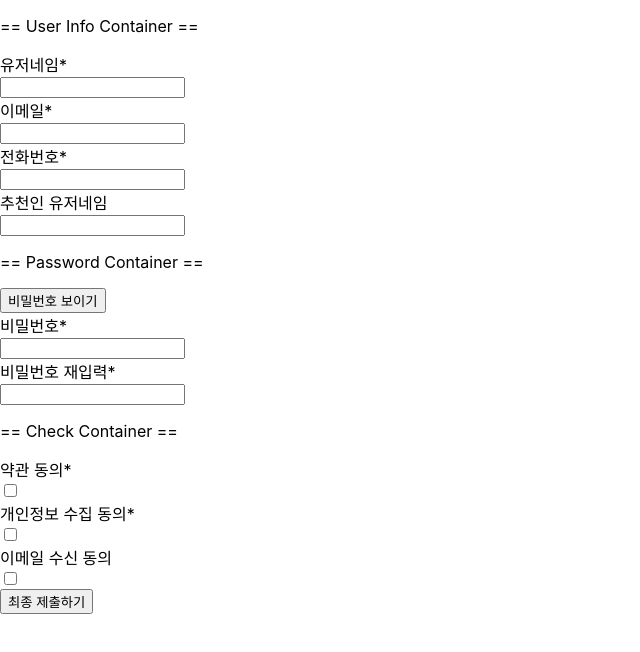
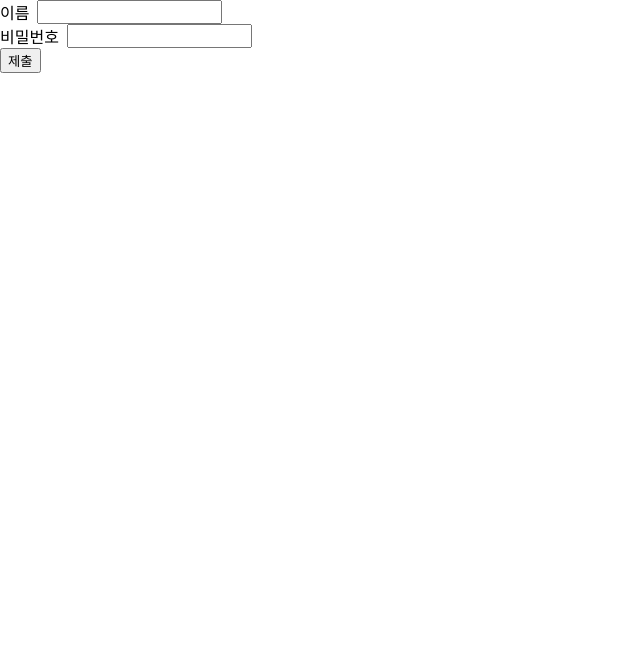
Before and after one commit to humonnom/react-practice-form, a React (Vite) app: page /join in a window 1280 px wide. Shown: the top 652 px of the page, without its empty margins (0-640 px from the left). Built offline with nearby package versions, Linux system fonts and the light colour scheme.

Commit message:
WIP - Form 리팩토링
- Form, Form의 Input의 재사용성을 높이기 위해 SimpleForm, TextField 컴포넌트 생성
- Form의 상태를 관리하는 useInput hook 생성, 추후에 validation 기능 추가 에정

```diff
--- /dev/null
+++ b/src/components/SimpleForm.tsx
@@ -0,0 +1,30 @@
+import React, {createContext, PropsWithChildren} from 'react';
+
+export const FormContext = createContext({
+    setValues: (v: any) => {
+    },
+    values: {} as Record<string, any>,
+})
+
+const SimpleForm = ({children}: PropsWithChildren<{}>) => {
+    const [values, setValues] = React.useState({});
+    const value = React.useMemo(() => ({setValues, values}), [setValues, values])
+
+    const onClick = (e: any) => {
+        e.preventDefault();
+        alert(JSON.stringify(values));
+    }
+
+    return (
+        <FormContext.Provider value={value}>
+            <form>
+                {children}
+                <button type={'submit'} onClick={onClick}>
+                    제출
+                </button>
+            </form>
+        </FormContext.Provider>
+    );
+};
+
+export default SimpleForm;
--- /dev/null
+++ b/src/components/TextField.tsx
@@ -0,0 +1,19 @@
+import React, {FunctionComponent} from 'react';
+import {InputProps} from "../types/InputProps";
+import useInput from "../hooks/useInput";
+
+const TextField: FunctionComponent<InputProps> = ({source, label, placeholder, type}) => {
+    const {value, onChange, /*error,*/ } = useInput({source, /*validate*/});
+
+    return (
+        <div>
+            <div style={{display: 'flex', gridGap: '8px'}}>
+                <label htmlFor={source}>{label}</label>
+                <input value={value} onChange={e => onChange(e.target.value)} name={source} type={type}
+                       placeholder={placeholder}/>
+            </div>
+        </div>
+    );
+};
+
+export default TextField;
--- /dev/null
+++ b/src/containers/UserInfoForm.tsx
@@ -0,0 +1,13 @@
+import SimpleForm from "../components/SimpleForm";
+import TextField from "../components/TextField";
+
+function UserInfoForm(): JSX.Element {
+    return (
+        <SimpleForm>
+            <TextField source={'name'} label={'이름'}/>
+            <TextField type='password' source={'password'} label={'비밀번호'}/>
+        </SimpleForm>
+    );
+}
+
+export default UserInfoForm;
--- a/src/containers/UserInfosContainer.tsx
+++ /dev/null
@@ -1,59 +0,0 @@
-import useInputs from "../hooks/useInputs";
-import { STATE } from "../utils/util";
-import {
-  validateEmail,
-  validateName,
-  validatePhone,
-  validateReferralName,
-} from "../utils/validate";
-
-function UserInfosContainer({ update }: any): JSX.Element {
-  const [inputs, isAllOk, renderInputs] = useInputs({
-    initialInputs: {
-      name: {
-        id: "name",
-        type: "text",
-        label: "유저네임",
-        value: "",
-        required: true,
-        state: STATE.INIT,
-        validate: validateName,
-      },
-      email: {
-        id: "email",
-        type: "email",
-        label: "이메일",
-        value: "",
-        required: true,
-        state: STATE.INIT,
-        validate: validateEmail,
-      },
-      phone: {
-        id: "phone",
-        type: "phone",
-        label: "전화번호",
-        value: "",
-        required: true,
-        state: STATE.INIT,
-        validate: validatePhone,
-      },
-      referral: {
-        id: "referral-name",
-        type: "text",
-        label: "추천인 유저네임",
-        value: "",
-        required: false,
-        state: STATE.INIT,
-        validate: validateReferralName,
-      },
-    },
-  });
-  return (
-    <div>
-      <p>== User Info Container ==</p>
-      {renderInputs()}
-    </div>
-  );
-}
-
-export default UserInfosContainer;
--- /dev/null
+++ b/src/hooks/useInput.tsx
@@ -0,0 +1,19 @@
+import {InputProps} from "../types/InputProps";
+import React, {useContext} from "react";
+import {FormContext} from "../components/SimpleForm";
+
+interface UseInputProps extends Pick<InputProps, 'source'> {}
+
+function useInput(props: UseInputProps) {
+    const {setValues, values} = useContext(FormContext);
+    const onChange = React.useCallback((v: string | number) => {
+        setValues({
+            ...values,
+            [props.source]: v,
+        });
+    }, [values, props.source]);
+
+    return {value: values[props.source], onChange}
+}
+
+export default useInput;
--- a/src/pages/JoinPage.tsx
+++ b/src/pages/JoinPage.tsx
@@ -1,23 +1,23 @@
-import { useCallback, useMemo, useReducer } from "react";
-import { useNavigate } from "react-router-dom";
+import {useCallback, useMemo, useReducer} from "react";
+import {useNavigate} from "react-router-dom";
 import PasswordContainer from "../containers/PasswordContainer";
-import UserInfosContainer from "../containers/UserInfosContainer";
+import UserInfoForm from "../containers/UserInfoForm";
 import CheckboxContainer from "../containers/CheckboxContainer";
-import { reducer } from "../utils/util";
+import {reducer} from "../utils/util";
 
 export type Data = { isAllOk: boolean; allValues: any };
 
 const JoinPage = () => {
     const navigate = useNavigate();
     const [datas, updateDatas] = useReducer(reducer, {
-    userInfos: { isAllOk: false, allValues: {} },
-    passwords: { isAllOk: false, allValues: {} },
-    checks: { isAllOk: false, allValues: {} },
+        userInfos: {isAllOk: false, allValues: {}},
+        passwords: {isAllOk: false, allValues: {}},
+        checks: {isAllOk: false, allValues: {}},
     });
 
     const updateData = useCallback(
         (key: string, newData: Data) => {
-      updateDatas({ ...datas, [key]: newData });
+            updateDatas({...datas, [key]: newData});
         },
         [datas, updateDatas]
     );
@@ -47,20 +47,18 @@ const JoinPage = () => {
 
     return (
         <>
-      <form>
-        <UserInfosContainer
-          update={(newData: Data) => updateData("userInfos", newData)}
-        />
-        <PasswordContainer
-          update={(newData: Data) => updateData("passwords", newData)}
-        />
-        <CheckboxContainer
-          update={(newData: Data) => updateData("checks", newData)}
-        />
-        <button disabled={!submittable} type="button" onClick={handleSubmit}>
-          {submitButtonMessege}
-        </button>
-      </form>
+            {/*<form>*/}
+            <UserInfoForm />
+            {/*  <PasswordContainer*/}
+            {/*    update={(newData: Data) => updateData("passwords", newData)}*/}
+            {/*  />*/}
+            {/*  <CheckboxContainer*/}
+            {/*    update={(newData: Data) => updateData("checks", newData)}*/}
+            {/*  />*/}
+            {/*  <button disabled={!submittable} type="button" onClick={handleSubmit}>*/}
+            {/*    {submitButtonMessege}*/}
+            {/*  </button>*/}
+            {/*</form>*/}
         </>
     );
 };
--- /dev/null
+++ b/src/types/InputProps.ts
@@ -0,0 +1,8 @@
+import {HTMLInputTypeAttribute} from "react";
+
+export interface InputProps {
+    source: string;
+    label: string;
+    placeholder?: string;
+    type?: HTMLInputTypeAttribute
+}
```
Lines whose indentation alone changed are shown as unchanged.
